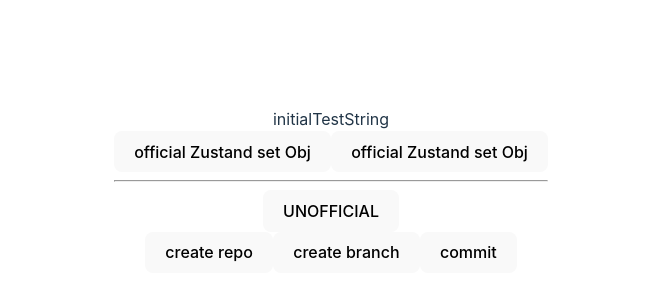
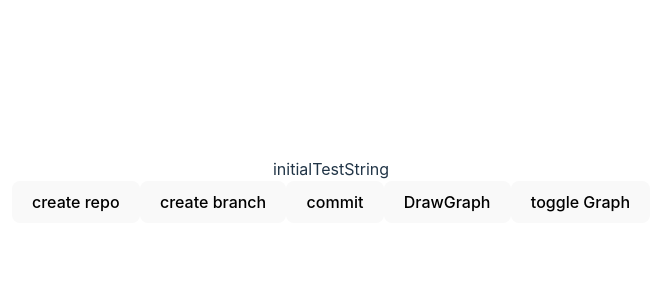
Before and after one commit to Davydx7/Markdown-to-Html-Parser, a React (Vite) app in the folder chris-git-view/: page / in a window 1280 px wide. Shown: the part 210-510 px from the top of the page, without its empty margins (309-969 px from the left). Built offline with nearby package versions, Linux system fonts and the light colour scheme; what simple-zustand-devtools would draw is missing.

Commit message:
merging and branching

```diff
--- a/chris-git-view/package.json
+++ b/chris-git-view/package.json
@@ -19,6 +19,7 @@
     "zustand": "^4.1.2"
   },
   "devDependencies": {
+    "@faker-js/faker": "^7.5.0",
     "@types/react": "^18.0.17",
     "@types/react-dom": "^18.0.6",
     "@typescript-eslint/eslint-plugin": "^5.0.0",
--- a/chris-git-view/src/App.tsx
+++ b/chris-git-view/src/App.tsx
@@ -1,15 +1,17 @@
 import { useEffect, useRef, useState } from 'react';
-import reactLogo from './assets/react.svg';
 import './App.css';
 import { Gitgraph } from '@gitgraph/react';
-import { createGitgraph } from '@gitgraph/js';
 import { useRepoStore } from './controllers/repoStore';
 import useTestStore from './controllers/testStore';
 
+import { faker } from '@faker-js/faker';
+
 function App(): JSX.Element {
-  const [count, setCount] = useState(0);
+  const [graphString, setGraphString] = useState<string>('');
+  const [showGraph, setShowGraph] = useState<boolean>(false);
+
   const ref = useRef<HTMLDivElement>(null);
-  const { createRepo, createBranch, createCommit, setRefDiv } = useRepoStore((state) => state);
+  const { setGitRepo, setRefDiv, gitRepo } = useRepoStore((state) => state);
 
   useEffect(() => {
     if (ref.current !== null) {
@@ -32,14 +34,9 @@
     }
   }, []);
 
-  // const func = Function(
-  //   'gitgraph',
-  //   `const master = gitgraph.branch('master');
-  // master.commit('Initial commit');
-  // const feature = master.branch('workesss');
-  // feature.commit('Add cool feature');
-  // master.commit('Release 1.0.0');`
-  // );
+  const func = Function('gitgraph', `${graphString}`);
+
+  console.log(graphString);
 
   const { obj, unrelated, setObj, setUnrelated } = useTestStore((state) => state);
 
@@ -47,50 +44,16 @@
     <div className="App">
       <div>
         <span>{obj.test}</span>
-
-        <div>
-          <button
-            onClick={() =>
-              setObj({
-                test: 'newOfficialTestString',
-                setTest: (tes: string) => {
-                  alert('actually working');
-                }
-              })
-            }>
-            official Zustand set Obj
-          </button>
-          <button
-            onClick={() =>
-              setObj({
-                test: 'another Official',
-                setTest: (test: string) => {
-                  alert('actually working too');
-                  // this.test = 'thefuck';
-                }
-              })
-            }>
-            official Zustand set Obj
-          </button>
-        </div>
-        <hr />
-        <div>
-          <button
-            onClick={() => {
-              obj.setTest('newUNOFFICIALTestString');
-              setUnrelated();
-            }}>
-            UNOFFICIAL
-          </button>
-        </div>
       </div>
       <div>
-        <button onClick={() => createRepo('myRepo')}>create repo</button>
-        <button onClick={() => createBranch('myBranch')}>create branch</button>
-        <button onClick={() => createCommit('commit')}>commit</button>
+        <button onClick={() => setGitRepo('myRepo')}>create repo</button>
+        <button onClick={() => gitRepo?.createBranch(faker.lorem.word())}>create branch</button>
+        <button onClick={() => gitRepo?.commit('commit')}>commit</button>
+        <button onClick={() => setGraphString(gitRepo!.graphFunctionString)}>DrawGraph</button>
+        <button onClick={() => setShowGraph(!showGraph)}>toggle Graph</button>
       </div>
       <div ref={ref}></div>
-      {/* <Gitgraph>{func as any}</Gitgraph> */}
+      {showGraph && <Gitgraph>{func as any}</Gitgraph>}
     </div>
   );
 }
--- a/chris-git-view/src/controllers/repoStore.ts
+++ b/chris-git-view/src/controllers/repoStore.ts
@@ -3,60 +3,22 @@
 import { createGitgraph } from '@gitgraph/js';
 
 import GitRepo from '../gitConstructors/GitRepo';
-import GitBranch from '../gitConstructors/GitBranch';
 
 interface GitRepoStore {
   gitRepo: GitRepo | null;
-  gitBranch: GitBranch | null;
-  repoGraph: any;
-  branchGraph: any;
 
-  repoGraphString: string;
+  setGitRepo: (name: string) => void;
 
   refDiv?: HTMLDivElement | null;
   setRefDiv?: (ref: HTMLDivElement) => void;
-  createRepo: (name: string) => void;
-  createBranch: (branchName: string) => void;
-  createCommit: (branchName: string) => void;
 }
 
 export const useRepoStore = create<GitRepoStore>((set, get) => ({
   gitRepo: null,
-  gitBranch: null,
   refDiv: null,
 
-  repoGraph: '',
-  branchGraph: '',
-
-  repoGraphString: '',
-
-  createRepo: (name: string) => {
-    const repo = new GitRepo(name);
-    const repoGraph = createGitgraph(get().refDiv!);
-
-    set({ gitRepo: repo });
-    set({ repoGraph });
-  },
-
-  createBranch: (name: string) => {
-    if (get().gitRepo !== null) {
-      const branch = get().gitRepo!.createBranch(name);
-      const branchGraph = get().repoGraph.branch(name);
-
-      get().repoGraphString.concat(`const ${name} = gitgraph.branch('${name}');`);
-
-      set({ gitBranch: branch });
-      set({ branchGraph });
-    }
-  },
-
-  createCommit: (commitName: string) => {
-    if (get().gitBranch !== null) {
-      const updatedBranch = get().gitBranch!.createCommit(commitName);
-      set({ gitBranch: updatedBranch });
-
-      get().branchGraph.commit(commitName);
-    }
+  setGitRepo(name) {
+    set({ gitRepo: new GitRepo(name) });
   },
 
   setRefDiv(ref) {
--- a/chris-git-view/src/gitConstructors/GitBranch.ts
+++ b/chris-git-view/src/gitConstructors/GitBranch.ts
@@ -5,7 +5,7 @@
   public commits: GitCommit[];
   public author: object;
   public branchName: string;
-  public _gitRepo: object;
+  public _gitRepo: GitRepo;
 
   constructor(name: string, gitRepo: GitRepo) {
     this.author = {};
@@ -14,10 +14,27 @@
     this._gitRepo = gitRepo;
   }
 
+  public createBranch(branchName: string = 'master'): GitBranch {
+    // createBranch
+    const branch = new GitBranch(branchName, this._gitRepo);
+    this._gitRepo.branches.set(branchName, branch);
+
+    this._gitRepo.currentBranch = branch;
+
+    this._gitRepo.graphFunctionString += `const ${branchName} = ${this.branchName}.branch("${branchName}");`;
+
+    return branch;
+  }
+
   public createCommit(name: string) {
     // commit
     const newCommit = new GitCommit(this, name);
     this.commits.push(newCommit);
+
+    this._gitRepo.graphFunctionString += `${this.branchName}.commit("${name}");`;
+
+    alert(this._gitRepo.graphFunctionString);
+
     return this;
   }
 
--- a/chris-git-view/src/gitConstructors/GitRepo.ts
+++ b/chris-git-view/src/gitConstructors/GitRepo.ts
@@ -9,6 +9,7 @@
   public author: object;
   public tags: GitTag[];
   public repoName: string;
+  public graphFunctionString: string;
 
   constructor(repoName: string) {
     this.repoName = repoName;
@@ -17,24 +18,35 @@
     this.currentBranch = null;
     this.commits = [];
     this.tags = [];
+    this.graphFunctionString = '';
   }
 
-  public createBranch(branchName: string = 'master'): GitBranch {
+  public createBranch(branchName: string = 'master'): GitBranch | undefined {
     // createBranch
-    const branch = new GitBranch(branchName, this);
-    this.branches.set(branchName, branch);
 
-    this.currentBranch = branch;
+    if (this.currentBranch != null) {
+      this.currentBranch.createBranch(branchName);
+    } else {
+      const branch = new GitBranch(branchName, this);
+      this.branches.set(branchName, branch);
 
-    return branch;
+      this.currentBranch = branch;
+
+      this.graphFunctionString += `const ${branchName} = gitgraph.branch("${branchName}");`;
+
+      return branch;
+    }
+  }
+
+  public commit(name: string): void {
+    // commit
+    if (this.currentBranch != null) {
+      this.currentBranch.createCommit(name);
+    }
   }
 
   public checkoutBranch() {
     // checkoutBranch
-  }
-
-  public commit() {
-    // commit
   }
 
   // public push () {
```
Also changed, not shown: 1 other file (tests, documents, lock files or other folders).
